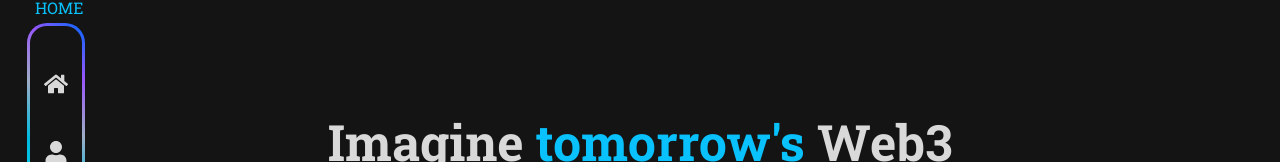
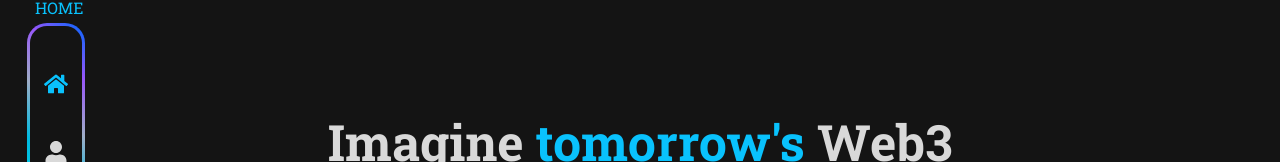
Before and after one commit to stevenratton/stevenratton.github.io, a React (Vite) app: page / in a window 1280 px wide. In both pictures the pointer is over the icon 56 px from the left and 220 px from the top of the page. Shown: the part 137-299 px from the top of the page. Built offline with nearby package versions, Linux system fonts and the light colour scheme.

Commit message:
adjust couleur navbar

```diff
--- a/src/components/Navbar/navbar.scss
+++ b/src/components/Navbar/navbar.scss
@@ -71,8 +71,8 @@ $main-font: "Roboto Slab", serif;
   transition: color 0.3s;
 }
 
-.icon.hovered, .icon.clicked {
-  color: #00BFFF;
+.icon:hover {
+  color: $main-blue;
 }
 
 .navbar-logo {
```
